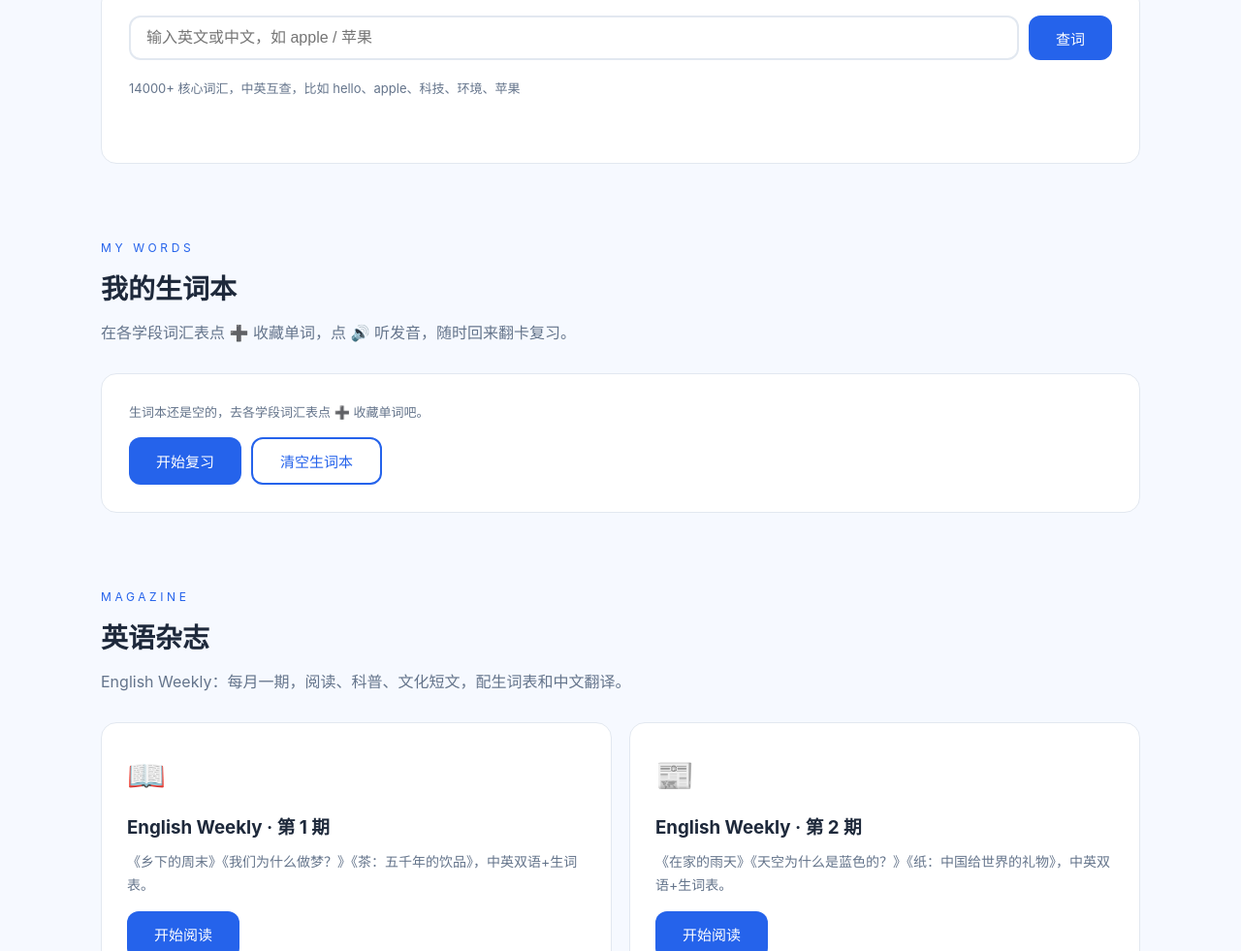
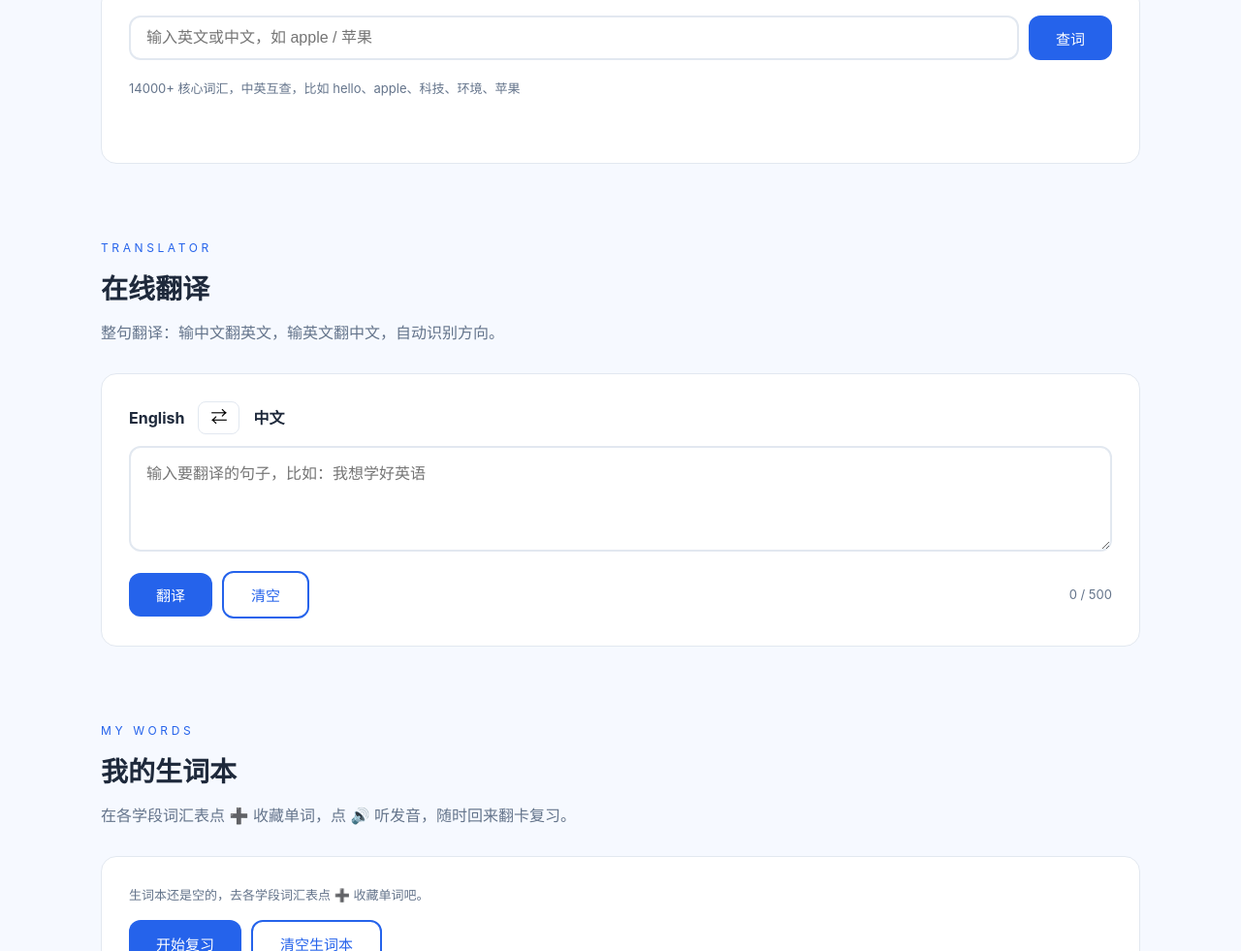
Before and after one commit to enjerpark/english-learning, a plain HTML site: page index.html in a window 1280 px wide. Shown: the part 2419-3400 px from the top of the page at 97% size. Drawn offline with Linux system fonts and the light colour scheme.

Commit message:
补上在线翻译板块（上次锚点未匹配未写入）

```diff
--- a/index.html
+++ b/index.html
@@ -90,6 +90,34 @@
   </section>
 
 
+<!-- 在线翻译 -->
+<section class="section" id="translate">
+  <p class="kicker">TRANSLATOR</p>
+  <h2>在线翻译</h2>
+  <p class="section-sub">整句翻译：输中文翻英文，输英文翻中文，自动识别方向。</p>
+  <div class="dict-box">
+    <div class="tr-bar">
+      <span id="trFrom">中文</span>
+      <button class="icon-btn" id="trSwap" title="交换方向">⇄</button>
+      <span id="trTo">English</span>
+    </div>
+    <textarea id="trInput" rows="3" maxlength="500" placeholder="输入要翻译的句子，比如：我想学好英语"></textarea>
+    <div style="display:flex;gap:10px;margin-top:12px;flex-wrap:wrap;align-items:center">
+      <button class="btn" id="trBtn">翻译</button>
+      <button class="btn btn-ghost" id="trClear">清空</button>
+      <span class="tr-count" id="trCount">0 / 500</span>
+    </div>
+    <div class="tr-result" id="trResult" style="display:none">
+      <p id="trText"></p>
+      <div style="display:flex;gap:10px;margin-top:10px;flex-wrap:wrap">
+        <button class="btn btn-ghost btn-small" id="trSpeak">🔊 朗读</button>
+        <button class="btn btn-ghost btn-small" id="trCopy">📋 复制</button>
+      </div>
+      <p class="tr-engine" id="trEngine"></p>
+    </div>
+  </div>
+</section>
+
 <!-- 生词本 -->
 <section class="section" id="wordbook">
   <p class="kicker">MY WORDS</p>
```
